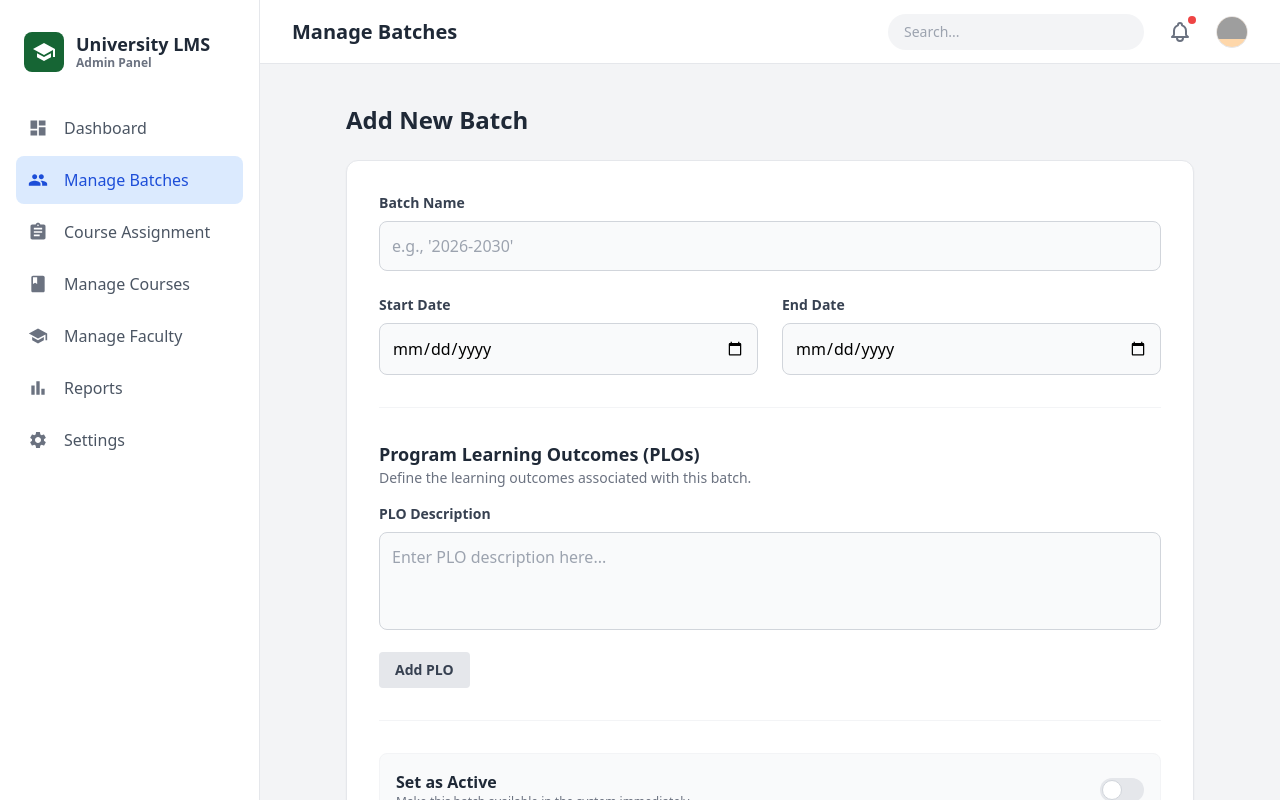
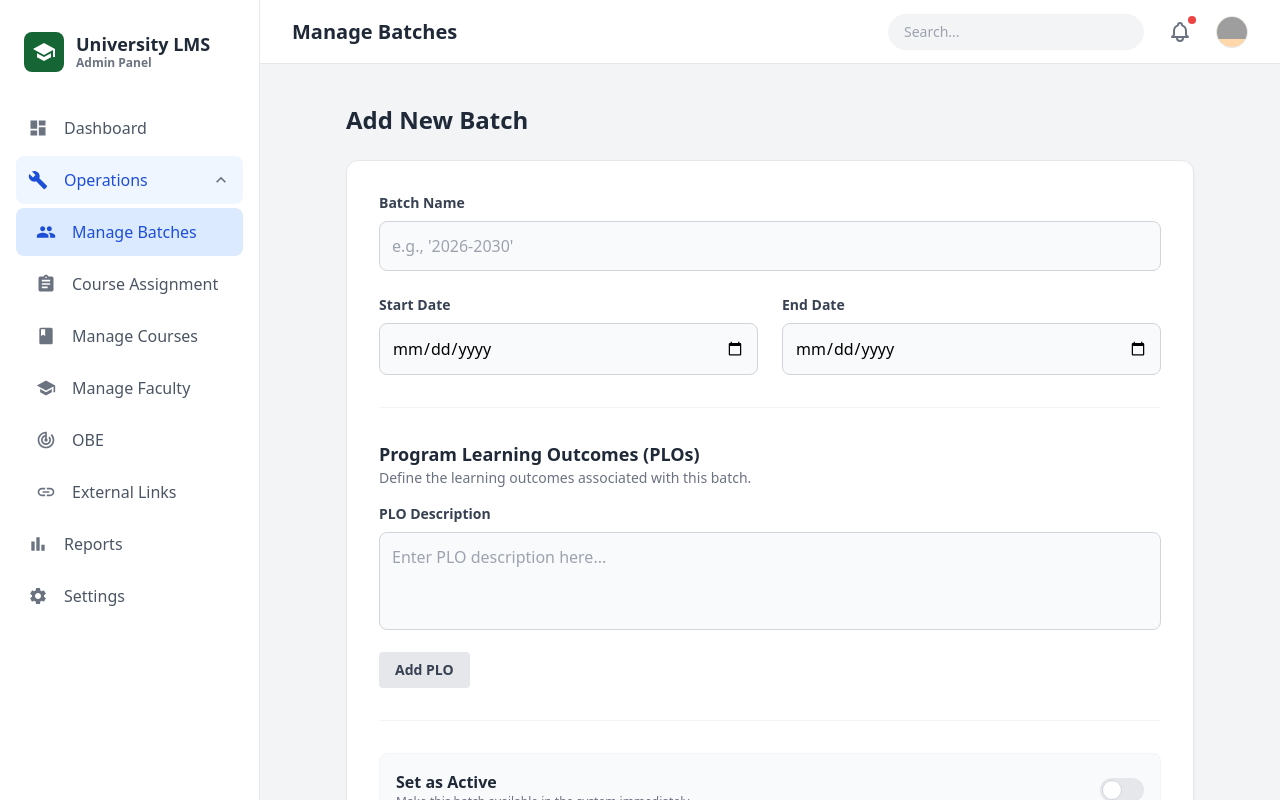
Before and after one commit to hamzaabbasi54/FYP-LMS, a React app in the folder frontend/: page /admin-managebatches/addbatch in a window 1280 px wide. Shown: the top 800 px of the page. Built offline with nearby package versions, Linux system fonts and the light colour scheme; sample sign-in values are in the browser's storage; grey boxes are pictures that could not be loaded; the HTML template or start-up script is replaced by a standard one.

Commit message:
updated side bar

```diff
--- a/frontend/src/components/common/admin/Sidebar.jsx
+++ b/frontend/src/components/common/admin/Sidebar.jsx
@@ -1,23 +1,29 @@
-import React from 'react';
-import { NavLink } from 'react-router-dom';
-import { MdDashboard, MdPeople, MdAssignment, MdBook, MdSchool, MdBarChart, MdSettings } from 'react-icons/md';
+import React, { useState } from 'react';
+import { NavLink, useLocation } from 'react-router-dom';
+import { MdDashboard, MdPeople, MdAssignment, MdBook, MdSchool, MdBarChart, MdSettings, MdExpandMore, MdExpandLess, MdBuild, MdLink, MdTrackChanges } from 'react-icons/md';
 
 const Sidebar = () => {
+    const location = useLocation();
+    const [operationsExpanded, setOperationsExpanded] = useState(true);
+
+    // Check if any operations path is active
+    const isOperationsActive = ['/admin-managebatches', '/admin-courseassignment', '/admin-managecourses', '/admin-managefaculty', '/admin-obe', '/admin-external-links']
+        .some(path => location.pathname.startsWith(path));
 
     // The 'to' prop tells React Router where to redirect
-    const NavItem = ({ icon: Icon, label, to }) => {
+    const NavItem = ({ icon: Icon, label, to, indent = false }) => {
         return (
             <NavLink
                 to={to}
                 className={({ isActive }) => `
-          flex items-center w-full p-3 rounded-lg text-left transition-colors duration-200 mb-1
-          ${isActive
-                    ? 'bg-blue-100 text-blue-700'       // Style when active
-                    : 'text-gray-600 hover:bg-gray-100' // Style when inactive
-                }
-        `}
+                    flex items-center w-full p-3 rounded-lg text-left transition-colors duration-200 mb-1
+                    ${indent ? 'pl-5' : ''}
+                    ${isActive
+                        ? 'bg-blue-100 text-blue-700'
+                        : 'text-gray-600 hover:bg-gray-100'
+                    }
+                `}
             >
-                {/* We use a function here to change the icon color dynamically too */}
                 {({ isActive }) => (
                     <>
                         <Icon className={`w-5 h-5 mr-4 ${isActive ? 'text-blue-700' : 'text-gray-500'}`} />
@@ -43,12 +49,41 @@ const Sidebar = () => {
 
             {/* Navigation */}
             <nav className="flex flex-col">
-                {/* The 'to' prop is the destination URL */}
-                <NavItem to="/" icon={MdDashboard} label="Dashboard" />
-                <NavItem to="/admin-managebatches" icon={MdPeople} label="Manage Batches" />
-                <NavItem to="/admin-courseassignment" icon={MdAssignment} label="Course Assignment" />
-                <NavItem to="/admin-managecourses" icon={MdBook} label="Manage Courses" />
-                <NavItem to="/admin-managefaculty" icon={MdSchool} label="Manage Faculty" />
+                {/* Dashboard */}
+                <NavItem to="/admin-dashboard" icon={MdDashboard} label="Dashboard" />
+
+                {/* Operations Section */}
+                <button
+                    onClick={() => setOperationsExpanded(!operationsExpanded)}
+                    className={`
+                        flex items-center justify-between w-full p-3 rounded-lg text-left transition-colors duration-200 mb-1
+                        ${isOperationsActive ? 'bg-blue-50 text-blue-700' : 'text-gray-600 hover:bg-gray-100'}
+                    `}
+                >
+                    <div className="flex items-center">
+                        <MdBuild className={`w-5 h-5 mr-4 ${isOperationsActive ? 'text-blue-700' : 'text-gray-500'}`} />
+                        <span className="font-medium">Operations</span>
+                    </div>
+                    {operationsExpanded ? (
+                        <MdExpandLess className="w-5 h-5 text-gray-500" />
+                    ) : (
+                        <MdExpandMore className="w-5 h-5 text-gray-500" />
+                    )}
+                </button>
+
+                {/* Operations Sub-items */}
+                {operationsExpanded && (
+                    <>
+                        <NavItem to="/admin-managebatches" icon={MdPeople} label="Manage Batches" indent />
+                        <NavItem to="/admin-courseassignment" icon={MdAssignment} label="Course Assignment" indent />
+                        <NavItem to="/admin-managecourses" icon={MdBook} label="Manage Courses" indent />
+                        <NavItem to="/admin-managefaculty" icon={MdSchool} label="Manage Faculty" indent />
+                        <NavItem to="/admin-obe" icon={MdTrackChanges} label="OBE" indent />
+                        <NavItem to="/admin-external-links" icon={MdLink} label="External Links" indent />
+                    </>
+                )}
+
+                {/* Other Items */}
                 <NavItem to="/admin-reports" icon={MdBarChart} label="Reports" />
                 <NavItem to="/admin-settings" icon={MdSettings} label="Settings" />
             </nav>
```
